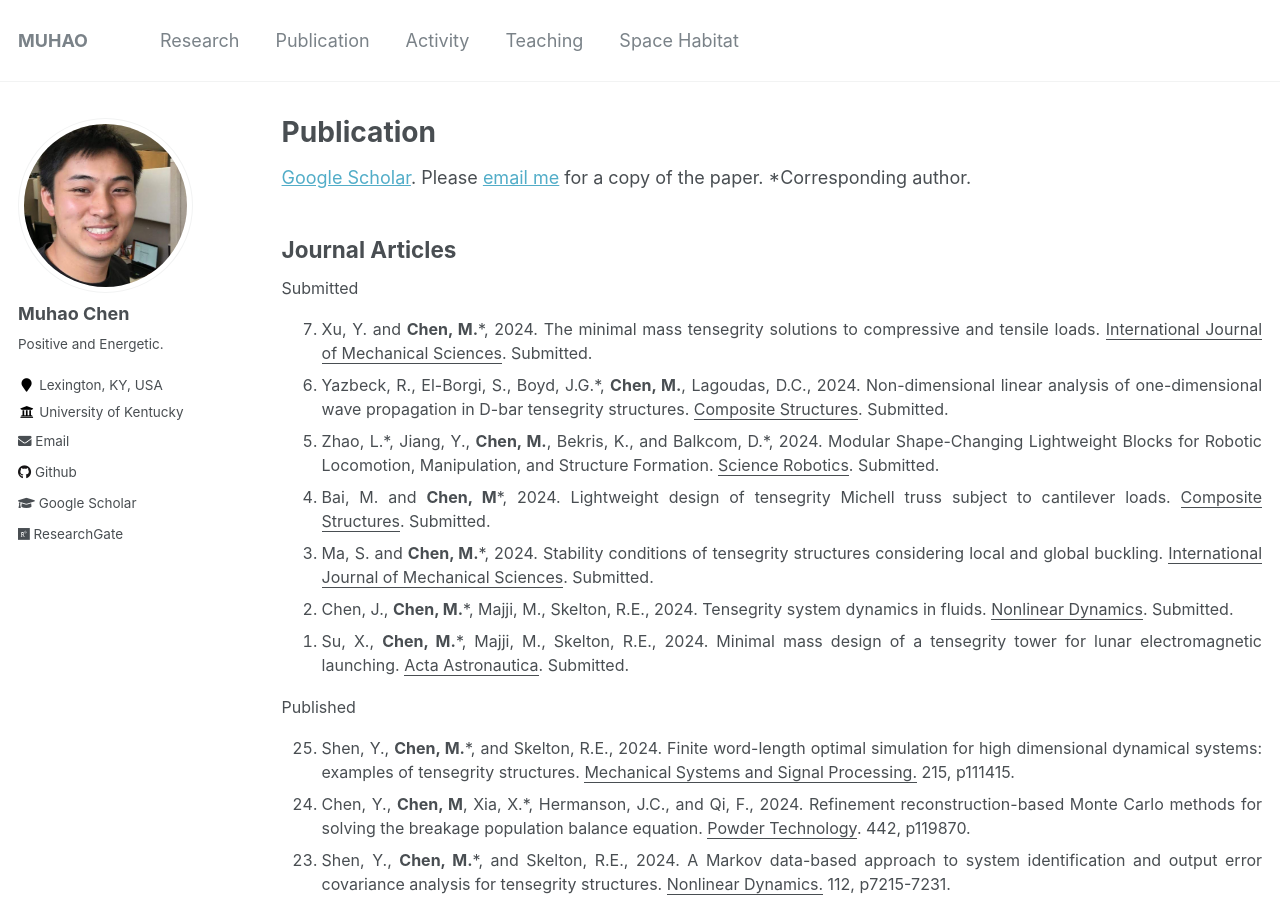
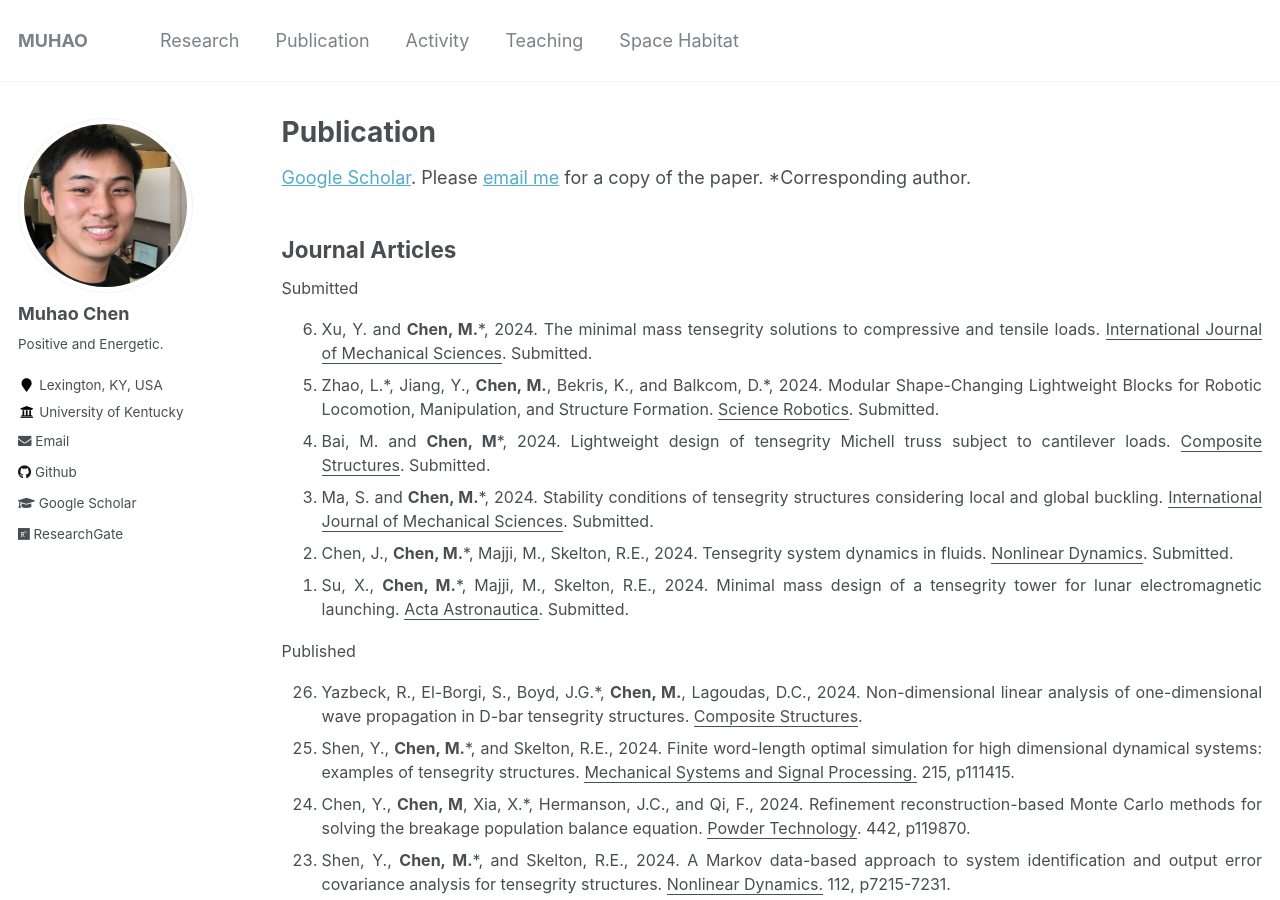
Before and after one commit to Muhao-Chen/muhao-chen.github.io, a Jekyll site: the page built from _pages/publication.md, in a window 1280 px wide and 900 px high. Built offline with Jekyll 4.4.1, drawn with Linux system fonts in a browser that asks for light colours; part of the change alters nothing that is shown.

Commit message:
Update publication.md

```diff
--- a/_pages/publication.md
+++ b/_pages/publication.md
@@ -19,7 +19,6 @@ Submitted
 
 <!-- <li> Zhang, G., <strong>Chen, M.</strong>*, Chen, D., Shen, Y.*, 2024. Lightweight designs of simply supported tensegrity structures and their applications to bridges. <u>Composite Structures</u>. Submitted. </li> -->
 <li> Xu, Y. and <strong>Chen, M.</strong>*, 2024. The minimal mass tensegrity solutions to compressive and tensile loads. <u>International Journal of Mechanical Sciences</u>. Submitted.</li>
-<li> Yazbeck, R., El-Borgi, S., Boyd, J.G.*, <strong>Chen, M.</strong>, Lagoudas, D.C., 2024. Non-dimensional linear analysis of one-dimensional wave propagation in D-bar tensegrity structures. <u>Composite Structures</u>. Submitted. </li>
 <!-- <li> Zheng, K., Zhang, Y., Zhang, Z., Yang, Y., Chen, B.*, <strong>Chen, M</strong>*, 2024. Design and analysis of tensegrity D-bar based metamaterials with negative Poisson's ratio. <u>Mechanics Research Communications</u>. Submitted. </li> -->
 <li> Zhao, L.*, Jiang, Y., <strong>Chen, M.</strong>, Bekris, K., and Balkcom, D.*, 2024. Modular Shape-Changing Lightweight Blocks for Robotic Locomotion, Manipulation, and Structure Formation. <u>Science Robotics</u>. Submitted. </li>
 <!-- <li> Dong, H., Gan, J., Xia, R., Lu, Z., Chen, B.*, <strong>Chen, M</strong>*, 2024. Adaptive tensegrity foot design for quadruped robots in unstructured terrains. <u>Smart Materials and Structures</u>. Submitted. </li> -->
@@ -36,6 +35,7 @@ Submitted
 </ol>
 Published
 <ol reversed>
+<li> Yazbeck, R., El-Borgi, S., Boyd, J.G.*, <strong>Chen, M.</strong>, Lagoudas, D.C., 2024. Non-dimensional linear analysis of one-dimensional wave propagation in D-bar tensegrity structures. <u>Composite Structures</u>. </li>
 <li>Shen, Y., <strong>Chen, M.</strong>*, and Skelton, R.E., 2024. Finite word-length optimal simulation for high dimensional dynamical systems: examples of tensegrity structures. <u>Mechanical Systems and Signal Processing.</u> 215, p111415.</li>
 <li> Chen, Y., <strong>Chen, M</strong>, Xia, X.*, Hermanson, J.C., and Qi, F., 2024. Refinement reconstruction-based Monte Carlo methods for solving the breakage population balance equation. <u>Powder Technology</u>. 442, p119870. </li>
 <li>Shen, Y., <strong>Chen, M.</strong>*, and Skelton, R.E., 2024. A Markov data-based approach to system identification and output error covariance analysis for tensegrity structures. <u>Nonlinear Dynamics.</u> 112, p7215-7231. </li>
```
